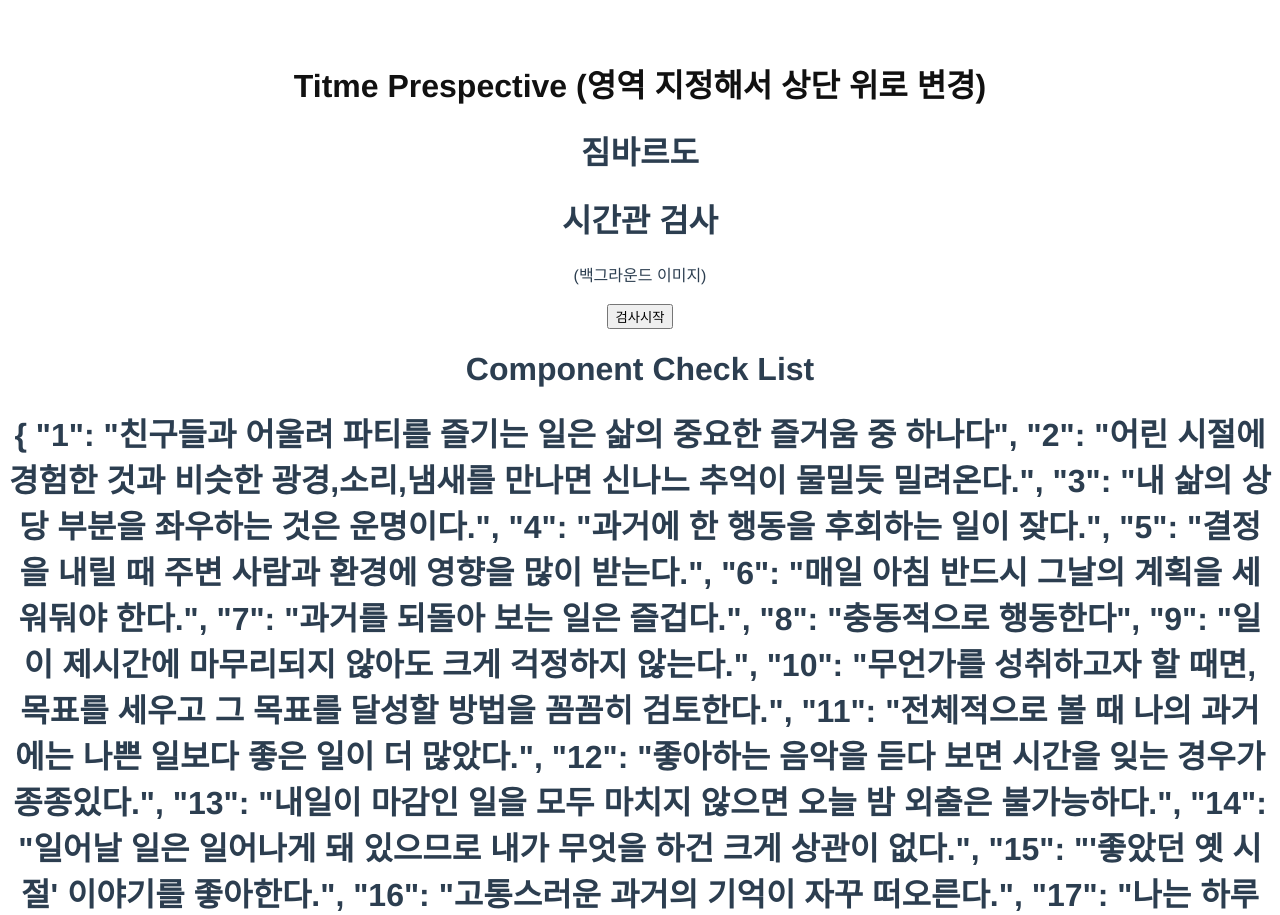
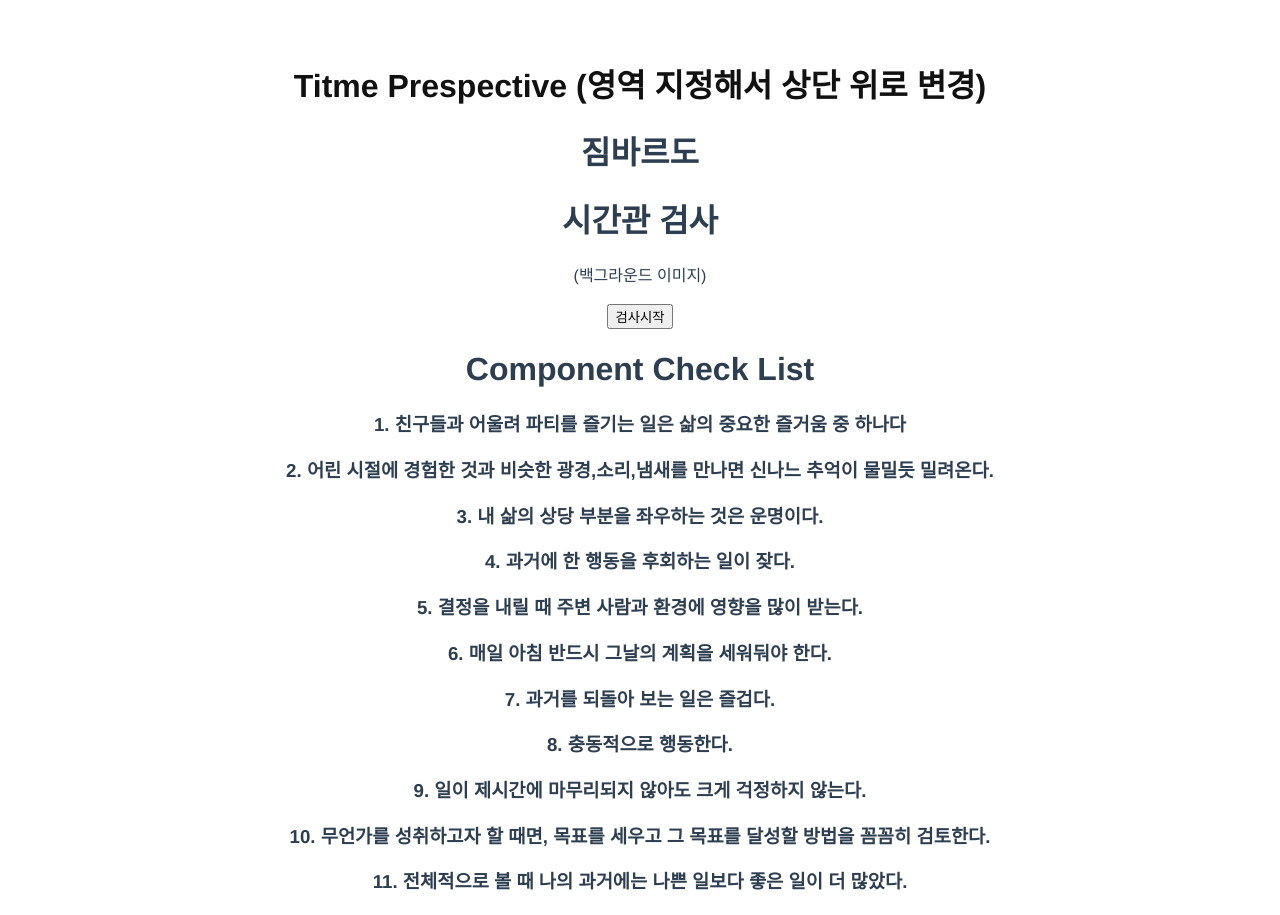
Before and after one commit to KimMyeongSu/zimbardo, a Vue app: page /home in a window 1280 px wide. Shown: the top 915 px of the page. Built offline with nearby package versions, Linux system fonts and the light colour scheme.

Commit message:
리스트 출력

```diff
--- a/src/components/time_CheckList.vue
+++ b/src/components/time_CheckList.vue
@@ -1,12 +1,15 @@
 <template>
   <div>
     <h1>Component Check List</h1>
-    <h1>{{ listData }}</h1>
+    <!-- <h1>{{ listData }}</h1> -->
+    <h3 v-for="item in listData" v-bind:key="item.index">
+      {{ item.idx + ".  " + item.text }}
+    </h3>
   </div>
 </template>
 
 <script lang="js">
-import { data } from '../store/data.json'
+import { data } from '../store/test.json'
 export default {
     name: 'CheckList',
     data() {
```
